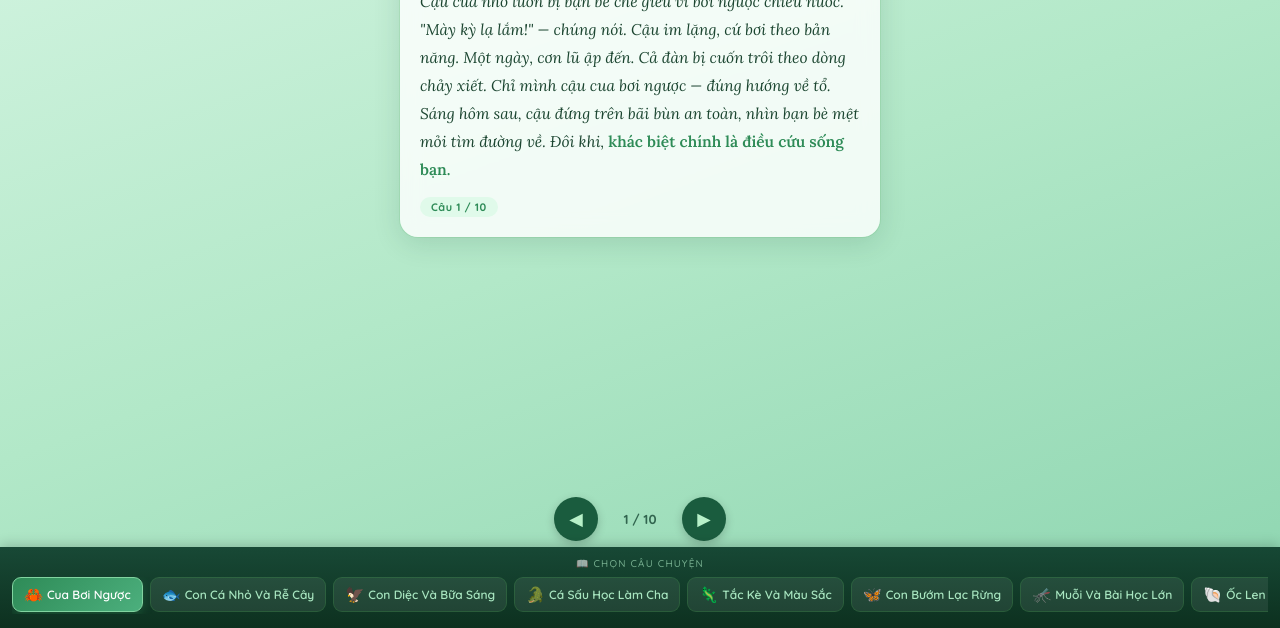
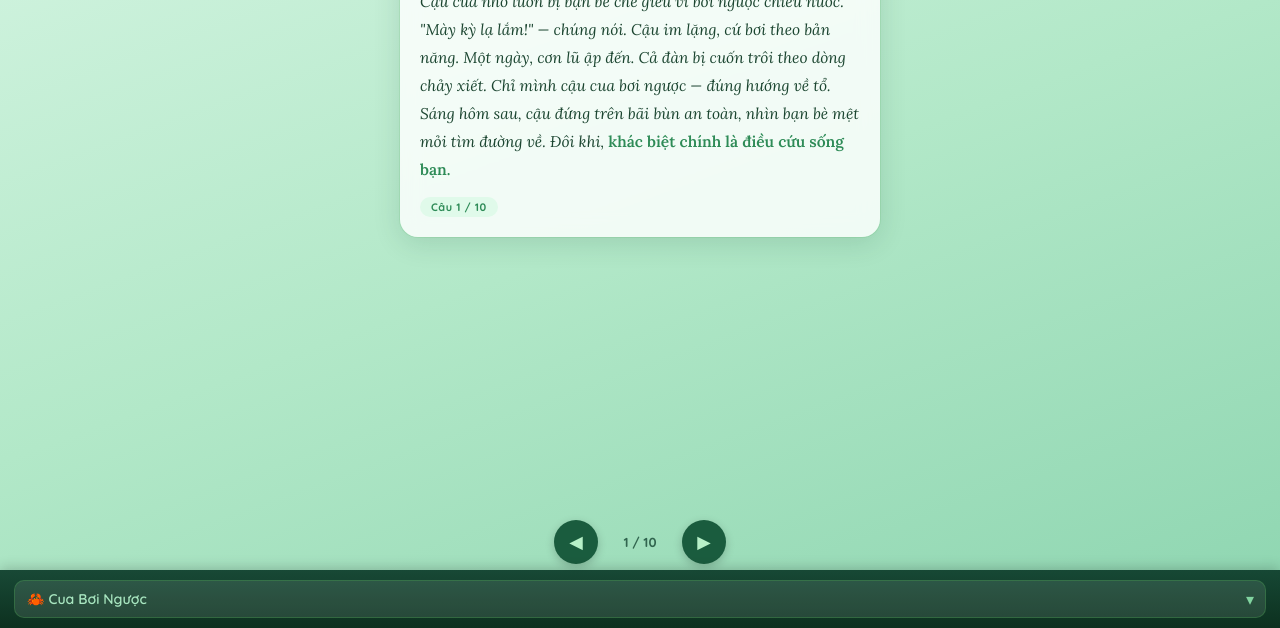
Before and after one commit to HiepPhong2026/Mangrove, a plain HTML site: page stories.html in a window 1280 px wide. Shown: the part 172-800 px from the top of the page. Drawn offline with Linux system fonts and the light colour scheme.

Commit message:
Replace title scroll bar with compact dropdown select
Co-Authored-By: Claude Sonnet 4.6 <noreply@anthropic.com>
Claude-Session: https://claude.ai/code/session_01VJUzwhVE6GQBk3XFLDRE75

```diff
--- a/stories.html
+++ b/stories.html
@@ -158,61 +158,45 @@
     opacity: 0.75;
   }
 
-  /* ── TITLE LIST (bottom bar) ── */
-  .title-bar {
+  /* ── SELECT BAR ── */
+  .select-bar {
     background: linear-gradient(180deg, rgba(13,61,43,0.93), rgba(10,45,28,0.98));
-    padding: 10px 12px 14px;
+    padding: 10px 14px calc(10px + env(safe-area-inset-bottom, 0px));
     flex-shrink: 0;
     box-shadow: 0 -2px 12px rgba(0,0,0,0.2);
   }
-  .bar-label {
-    text-align: center;
-    font-size: 0.62rem;
+  .select-wrap {
+    position: relative;
+  }
+  .select-wrap::after {
+    content: '▾';
+    position: absolute;
+    right: 12px;
+    top: 50%;
+    transform: translateY(-50%);
+    color: var(--g5);
+    font-size: 1rem;
+    pointer-events: none;
+  }
+  .story-select {
+    width: 100%;
+    background: rgba(255,255,255,0.1);
+    border: 1.5px solid rgba(76,175,80,0.3);
     color: var(--leaf);
-    letter-spacing: 0.12em;
-    text-transform: uppercase;
-    margin-bottom: 8px;
-    opacity: 0.65;
+    border-radius: 10px;
+    padding: 10px 36px 10px 12px;
+    font-family: 'Quicksand', sans-serif;
+    font-size: 0.88rem;
+    font-weight: 600;
+    appearance: none;
+    -webkit-appearance: none;
+    cursor: pointer;
+    outline: none;
   }
-  .titles-scroll {
-    display: flex;
-    gap: 7px;
-    overflow-x: auto;
-    -webkit-overflow-scrolling: touch;
-    padding-bottom: 2px;
-    scrollbar-width: none;
+  .story-select option {
+    background: #0d3d2b;
+    color: #e0faea;
   }
-  .titles-scroll::-webkit-scrollbar { display: none; }
-
-  .t-btn {
-    flex-shrink: 0;
-    background: rgba(255,255,255,0.08);
-    border: 1.5px solid rgba(76,175,80,0.22);
-    color: var(--leaf);
-    border-radius: 9px;
-    padding: 7px 11px;
-    cursor: pointer;
-    font-family: 'Quicksand', sans-serif;
-    font-size: 0.75rem;
-    font-weight: 600;
-    white-space: nowrap;
-    display: flex;
-    align-items: center;
-    gap: 4px;
-    transition: background 0.15s, border-color 0.15s;
-    touch-action: manipulation;
-  }
-  .t-btn:active { background: rgba(76,175,80,0.25); }
-  .t-btn.active {
-    background: linear-gradient(135deg, var(--g3), var(--g4));
-    border-color: var(--g5);
-    color: #fff;
-    box-shadow: 0 3px 10px rgba(46,139,87,0.35);
-  }
-  .t-em { font-size: 0.95rem; }
-
-  /* safe area cho iphone */
-  .title-bar { padding-bottom: calc(14px + env(safe-area-inset-bottom, 0px)); }
 </style>
 </head>
 <body>
@@ -239,9 +223,10 @@
   <button class="nav-btn" id="nextBtn" aria-label="Tiếp">▶</button>
 </div>
 
-<div class="title-bar">
-  <div class="bar-label">📖 Chọn câu chuyện</div>
-  <div class="titles-scroll" id="titlesList"></div>
+<div class="select-bar">
+  <div class="select-wrap">
+    <select class="story-select" id="storySelect"></select>
+  </div>
 </div>
 
 <script>
@@ -273,21 +258,19 @@ function render(idx, anim=true) {
   document.getElementById('sBody').innerHTML = s.b;
   document.getElementById('sBadge').textContent = `Câu ${idx+1} / ${stories.length}`;
   document.getElementById('navCtr').textContent = `${idx+1} / ${stories.length}`;
-  document.querySelectorAll('.t-btn').forEach((b,i) => b.classList.toggle('active', i===idx));
-  const ab = document.querySelectorAll('.t-btn')[idx];
-  if (ab) ab.scrollIntoView({behavior:'smooth', block:'nearest', inline:'center'});
+  document.getElementById('storySelect').value = idx;
   document.getElementById('storyWrap').scrollTo({top:0, behavior:'smooth'});
 }
 
-// build title buttons
-const list = document.getElementById('titlesList');
+// build select options
+const sel = document.getElementById('storySelect');
 stories.forEach((s,i) => {
-  const b = document.createElement('button');
-  b.className = 't-btn';
-  b.innerHTML = `<span class="t-em">${s.e}</span>${s.t}`;
-  b.addEventListener('click', () => render(i));
-  list.appendChild(b);
+  const o = document.createElement('option');
+  o.value = i;
+  o.textContent = `${s.e}  ${s.t}`;
+  sel.appendChild(o);
 });
+sel.addEventListener('change', () => render(+sel.value));
 
 // swipe support
 let sx = 0;
```
